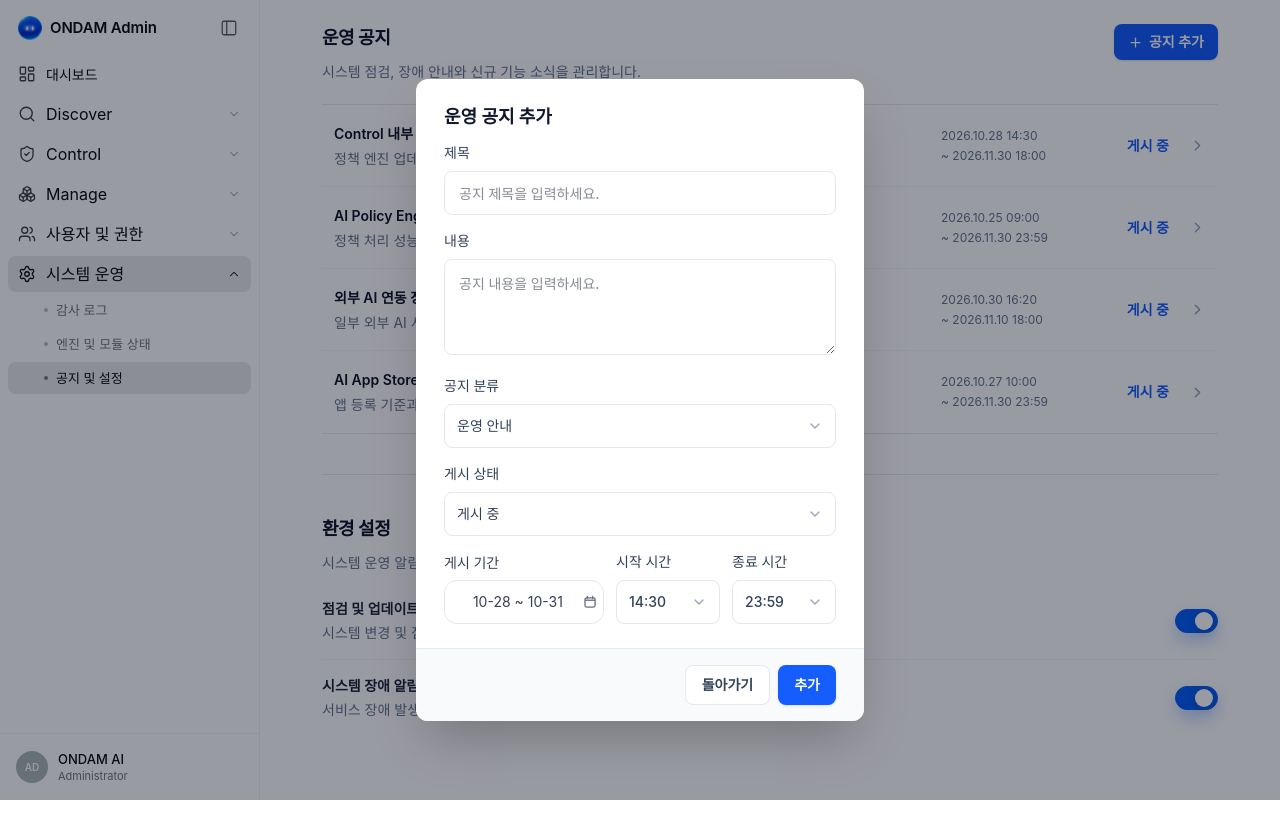
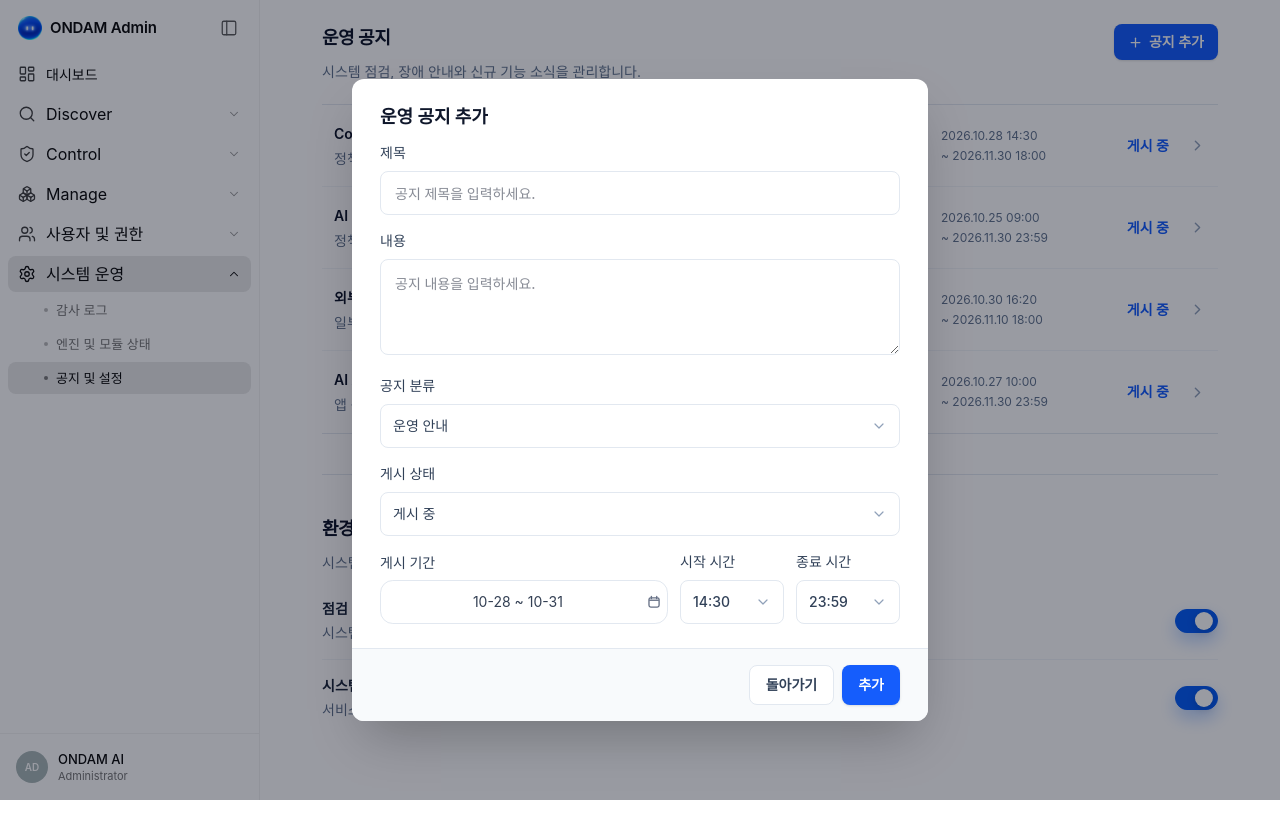
Before and after one commit to office-c2lab/Onadm_AI_Front, a React (Vite) app: page /admin/system/operations in a window 1280 px wide. Both pictures are taken after a click on the button "공지 추가". Shown: the top 838 px of the page. Built offline with nearby package versions, Linux system fonts and the light colour scheme.

Commit message:
feat : 알람 설정 모달 크기 수정

```diff
--- a/src/pages/admin/system/operations/OperationsPage.jsx
+++ b/src/pages/admin/system/operations/OperationsPage.jsx
@@ -316,6 +316,7 @@ export default function OperationsPage() {
         open={Boolean(noticeModal)}
         allowOverflow
         rootClassName="garim-external-root"
+        panelClassName="!max-w-xl"
         title={noticeModal?.mode === 'edit' ? '운영 공지 수정' : '운영 공지 추가'}
         confirmLabel={noticeModal?.mode === 'edit' ? '저장' : '추가'}
         confirmVariant="primary"
--- a/src/pages/user/aistore/components/AiStoreConfirmModal.jsx
+++ b/src/pages/user/aistore/components/AiStoreConfirmModal.jsx
@@ -12,6 +12,7 @@ export default function AiStoreConfirmModal({
   footerStart,
   allowOverflow = false,
   rootClassName = '',
+  panelClassName = '',
   error,
   onClose,
   onConfirm,
@@ -48,7 +49,9 @@ export default function AiStoreConfirmModal({
         role="dialog"
         aria-modal="true"
         aria-labelledby={titleId}
-        className={`w-full max-w-md rounded-xl bg-white shadow-2xl ${allowOverflow ? 'overflow-visible' : 'overflow-hidden'}`}
+        className={`w-full max-w-md rounded-xl bg-white shadow-2xl ${
+          allowOverflow ? 'overflow-visible' : 'overflow-hidden'
+        } ${panelClassName}`.trim()}
       >
         <div className="px-6 py-6 sm:px-7">
           <h2 id={titleId} className="text-lg font-bold text-slate-900">
```
